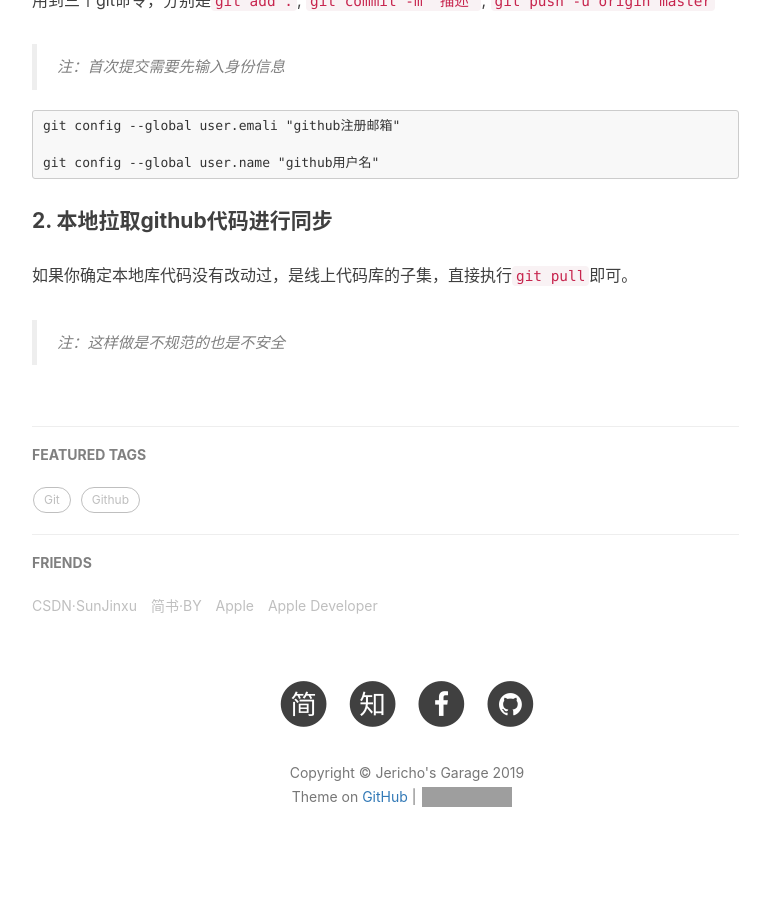
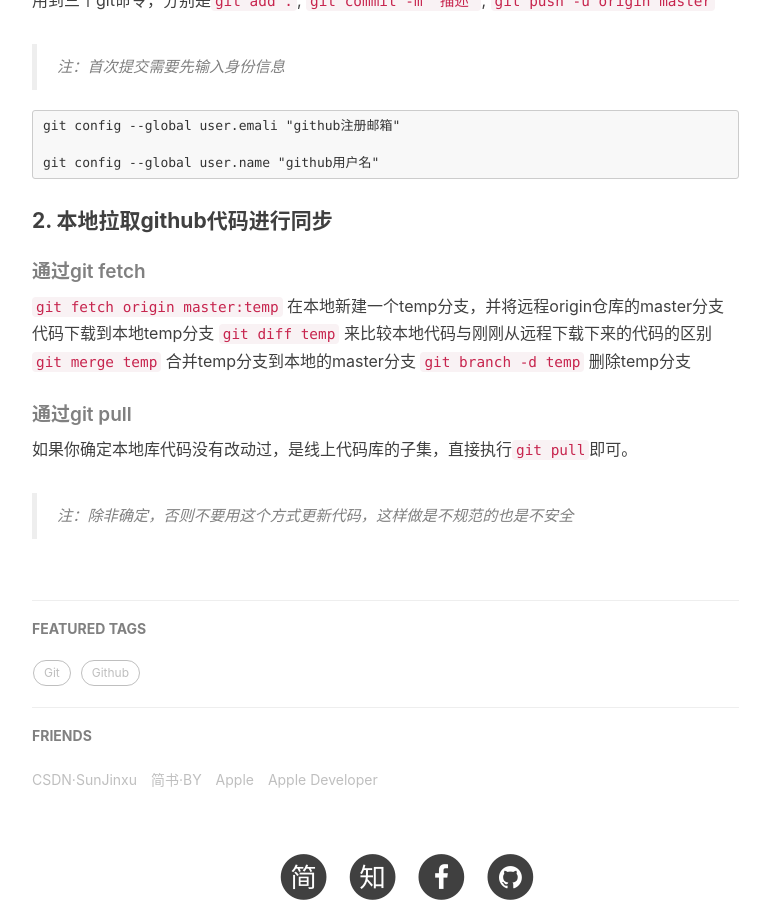
Before and after one commit to JerichoX/jerichox.github.io, a Jekyll site: the page built from _posts/2019-3-20-用Git和Github管理项目代码.md, in a window 1280 px wide and 900 px high, scrolled down 2564 px. Shown: the whole window, without its empty margins (233-1003 px from the left). Built offline with Jekyll 4.4.1, drawn with Linux system fonts in a browser that asks for light colours; nearby versions of some CDN libraries; comment, search, counter and statistics services are not loaded; grey boxes are pictures that could not be loaded.

Commit message:
update git and github

```diff
--- a/_posts/2019-3-20-用Git和Github管理项目代码.md
+++ b/_posts/2019-3-20-用Git和Github管理项目代码.md
@@ -39,5 +39,12 @@ git执行 `ssh-keygen -t rsa -C"你的邮箱"` ，出现如图输出即成功，
     git config --global user.name "github用户名"
 
 #### 2. 本地拉取github代码进行同步
+##### 通过git fetch
+ `git fetch origin master:temp` 在本地新建一个temp分支，并将远程origin仓库的master分支代码下载到本地temp分支
+ `git diff temp` 来比较本地代码与刚刚从远程下载下来的代码的区别
+ `git merge temp` 合并temp分支到本地的master分支
+ `git branch -d temp` 删除temp分支
+
+##### 通过git pull
 如果你确定本地库代码没有改动过，是线上代码库的子集，直接执行`git pull`即可。
->注：这样做是不规范的也是不安全
+>注：除非确定，否则不要用这个方式更新代码，这样做是不规范的也是不安全
```
